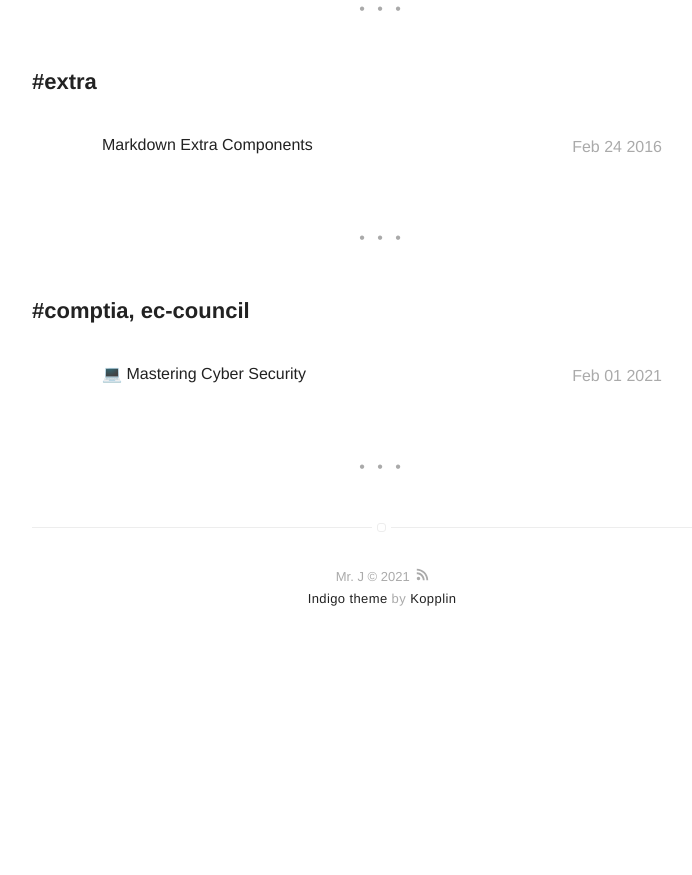
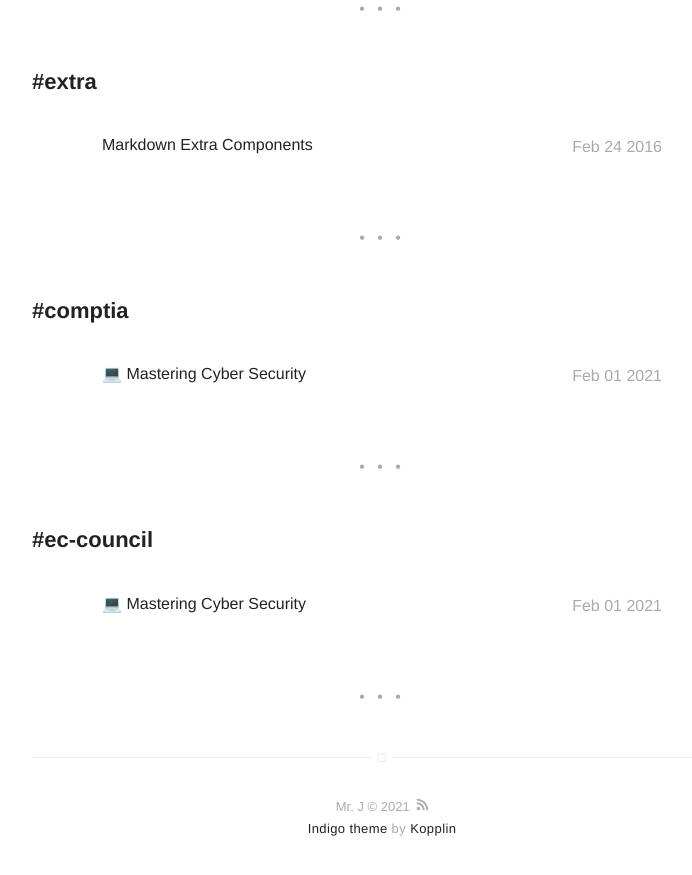
Before and after one commit to mrj-blog/mrj-blog.github.io, a Jekyll site: the page built from tags.html, in a window 1280 px wide and 900 px high, scrolled down 1364 px. Shown: the top 875 px of the window, without its empty margins (258-950 px from the left). Built offline with Jekyll 4.4.1, drawn with Linux system fonts in a browser that asks for light colours; emoji names are drawn with the system emoji font; before the commit the page ends 2035 px from its top, so only the background shows below that; some of the changed text lies outside the part shown.

```diff
--- a/_posts/projects/2021-02-01-mastering-sybersecurity.markdown
+++ b/_posts/projects/2021-02-01-mastering-cybersecurity.markdown
@@ -2,7 +2,9 @@
 title: ":computer: Mastering Cyber Security"
 layout: post
 date: 2021-02-01 00:00
-tag: comptia, ec-council
+tag:
+- comptia
+- ec-council
 image: #url img
 headerImage: true
 projects: true
```
